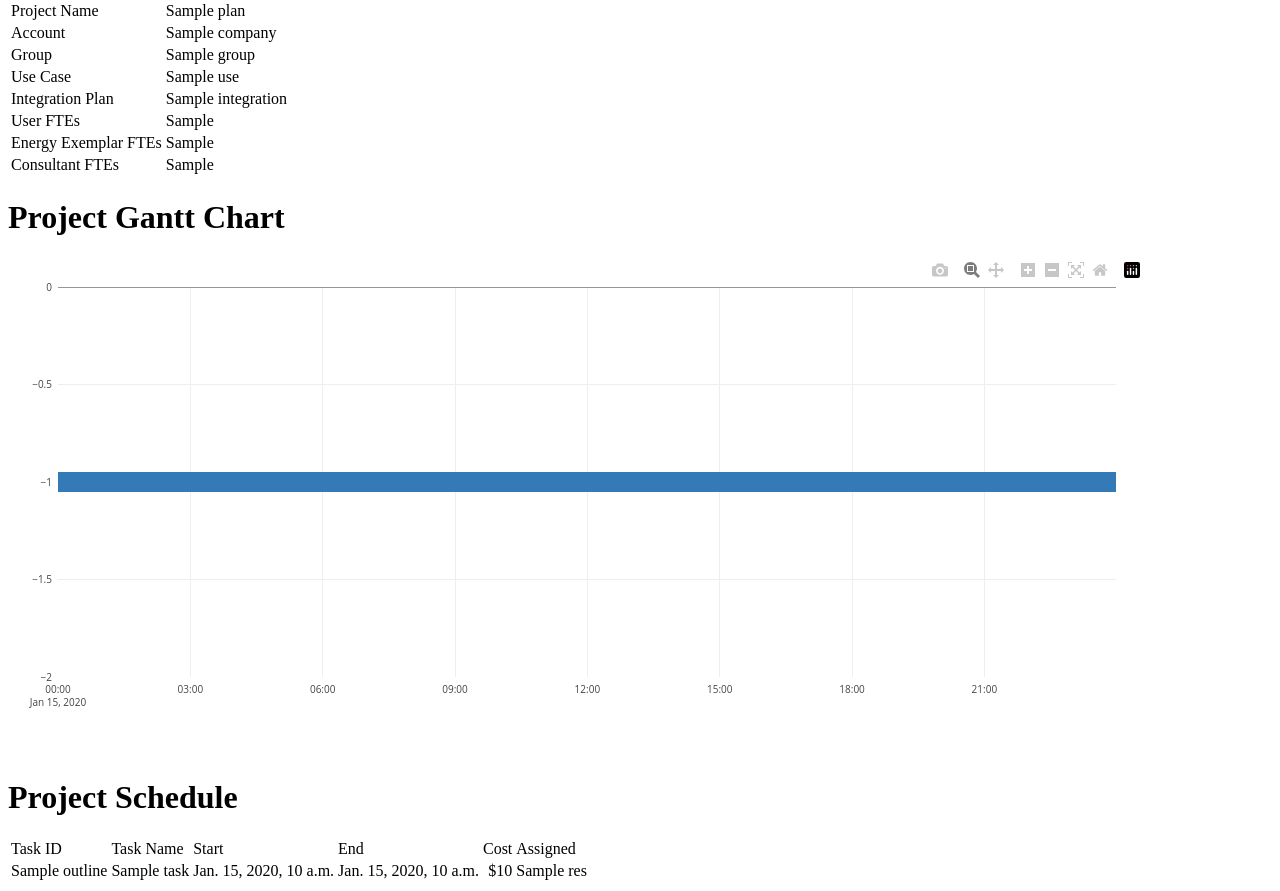
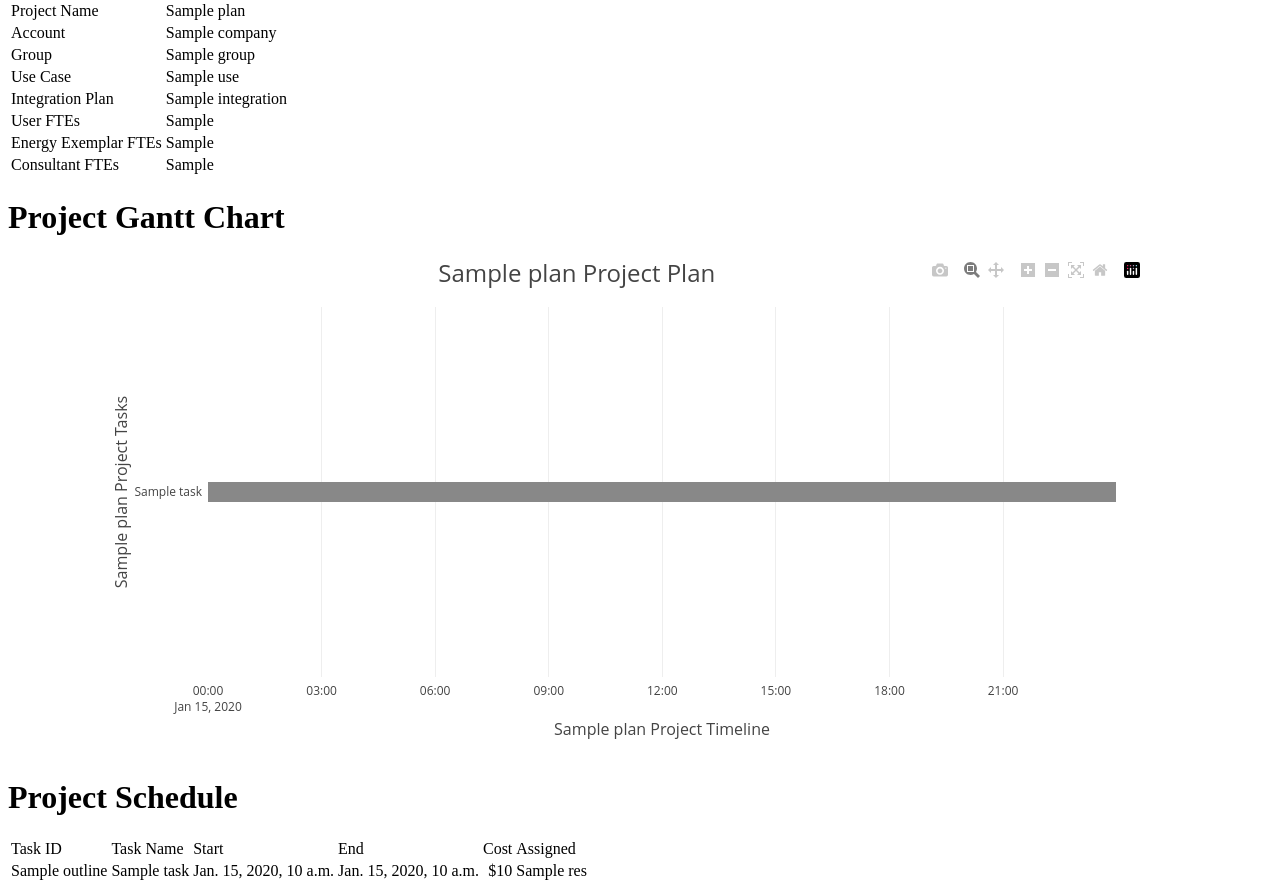
Before and after one commit to sebroad/expert-octo-succotash, a Django app: template implan/templates/summary.html in a window 1280 px wide. Shown: the part 67-958 px from the top of the page. Run offline with Django 3.2, Linux system fonts and the light colour scheme; the template is opened without the code that fills it: most values are stand-ins (such as "Sample title", 1, 10 or a date in 2020); some libraries are stand-ins or nearby versions.

Commit message:
Addition of Gantt chart to Project Summary

```diff
--- a/implan/templates/summary.html
+++ b/implan/templates/summary.html
@@ -21,7 +21,6 @@
 </table>
 
 <h1>Project Gantt Chart</h1>
-
 <!-- Plots go in blank <div> elements.
     You can size them in the plot layout,
     or give the div a size as shown here.
@@ -31,12 +30,12 @@
         var data = {
           "{{ plan.project_name }} Project Plan":{
             "color": "#337ab7",
-            "data":[
-                {% for task in plan.get_tasks %}{% if forloop.counter != 1 %},{% endif %}
+            "data":[{% for task in plan.get_tasks %}{% if forloop.counter != 1 %},{% endif %}
                 {
-                    "startDate": "{{ task.start_date|date:"Y-m-d" }} 00:00",
-                    "endDate": "{{ task.end_date|date:"Y-m-d" }} 23:59",
-                    "taskName": "{{ task.name }}"
+                    "start_date": "{{ task.start_date|date:"Y-m-d" }} 00:00",
+                    "end_date": "{{ task.end_date|date:"Y-m-d" }} 23:59",
+                    "name": "{{ task.name }}",
+                    "color": "{{ task.color }}",
                 }{% endfor %}
             ]
           }
@@ -46,10 +45,11 @@
         Object.keys(data).forEach(function(key,index){
           data[key].data.forEach(function(dt,index){
               var trace = {
-                x: [dt.startDate, dt.endDate],
-                y: [-index - 1, -index - 1],
+                x: [dt.start_date, dt.end_date],
+                y: [dt.name, dt.name],
+                name: "",
                 mode:'lines',
-                line:{width:20, color : data[key].color} ,
+                line:{width:20, color : dt.color} ,
                 showlegend:false
               };
             traces.push(trace);
@@ -57,45 +57,20 @@
         });
 
         var layout = {
-          hovermode: !1,
-                            autosize: true,
-                            xaxis: {
-                                title: '',
-                                titlefont: {
-                                    size: 10
-                                },
-                                tickfont: {
-                                    size: 10
-                                },
-                                showgrid: true,
-                                zerolinecolor: '#969696',
-                                zerolinewidth: 1,
-                            },
-                            yaxis: {
-                                title: '',
-                                titlefont: {
-                                    size: 10
-                                },
-                                tickfont: {
-                                    size: 10
-                                },
-                                showgrid: true,
-                                zerolinecolor: '#969696',
-                                zerolinewidth: 1,
-                            },
-                            legend: {
-                                orientation: 'h',
-                                x: 0.5,
-                                y: -0.2,
-                                xanchor: 'center'
-                            },
-                            margin: {
-                                l: 50,
-                                b: 80,
-                                r: 30,
-                                t: 30,
-                                pad: 5
-                            }
+            hovermode: !1, autosize: true,
+            title: '{{plan.project_name}} Project Plan', titlefont: { size: 24 },
+            xaxis: {
+                title: '{{ plan.project_name }} Project Timeline',
+                titlefont: { size: 16 }, tickfont: { size: 12 },
+                showgrid: true, zerolinecolor: '#969696', zerolinewidth: 1,
+            },
+            yaxis: {
+                title: '{{ plan.project_name }} Project Tasks',
+                titlefont: { size: 16 }, tickfont: { size: 12 },
+                showgrid: true, zerolinecolor: '#969696', zerolinewidth: 1, autorange: "reversed",
+            },
+            legend: { orientation: 'h', x: 0.5, y: -0.2, xanchor: 'center' },
+            margin: { l: 200, b: 80, r: 30, t: 50, pad: 5 }
         };
 
         Plotly.newPlot($('#tester').get(0), traces, layout);
```
Also changed, not shown: implan/models.py (+25 -0 lines).
